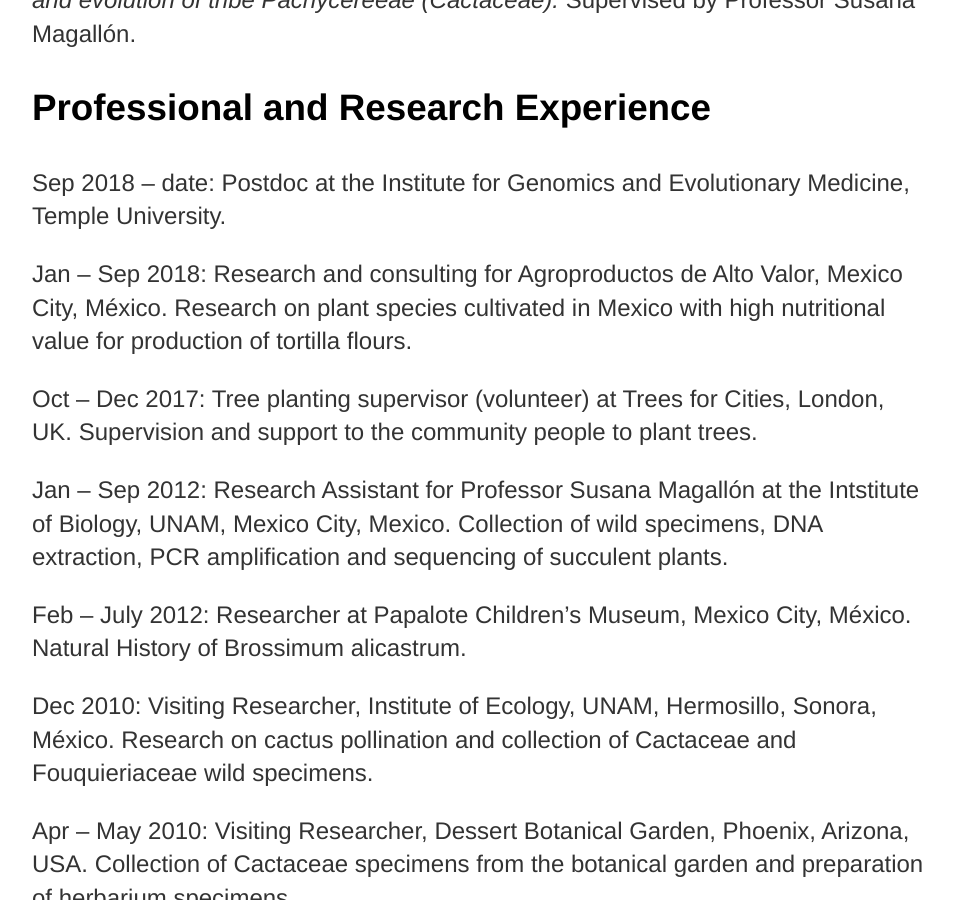
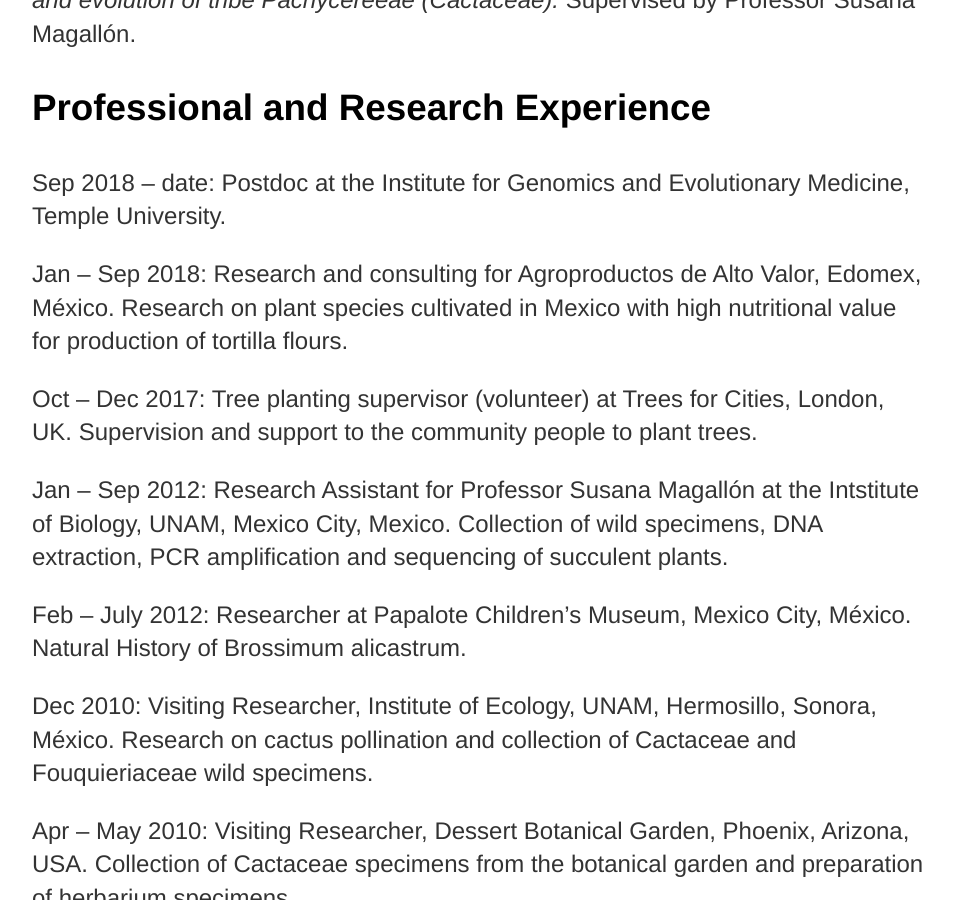
Before and after one commit to josebarbamontoya/josebarbamontoya.github.io, a Jekyll site: the page built from about/index.html, in a window 1280 px wide and 900 px high, scrolled down 1361 px. Shown: the whole window, without its empty margins (160-1113 px from the left). Built offline with Jekyll 4.4.1, drawn with Linux system fonts in a browser that asks for light colours.

Commit message:
Update index.html

```diff
--- a/about/index.html
+++ b/about/index.html
@@ -19,7 +19,7 @@
 
 	<h3><font color="black">Professional and Research Experience</h3>
 			<p>Sep 2018 – date: Postdoc at the Institute for Genomics and Evolutionary Medicine, Temple University.
-			<p>Jan – Sep 2018: Research and consulting for Agroproductos de Alto Valor, Mexico City, México. Research on plant species cultivated in Mexico with high nutritional value for production of tortilla flours.
+			<p>Jan – Sep 2018: Research and consulting for Agroproductos de Alto Valor, Edomex, México. Research on plant species cultivated in Mexico with high nutritional value for production of tortilla flours.
 			<p>Oct – Dec 2017: Tree planting supervisor (volunteer) at Trees for Cities, London, UK. Supervision and support to the community people to plant trees.
 			<p>Jan – Sep 2012: Research Assistant for Professor Susana Magallón at the Intstitute of Biology, UNAM, Mexico City, Mexico. Collection of wild specimens, DNA extraction, PCR amplification and sequencing of succulent plants.
 			<p>Feb – July 2012: Researcher at Papalote Children’s Museum, Mexico City, México. Natural History of Brossimum alicastrum.
```
